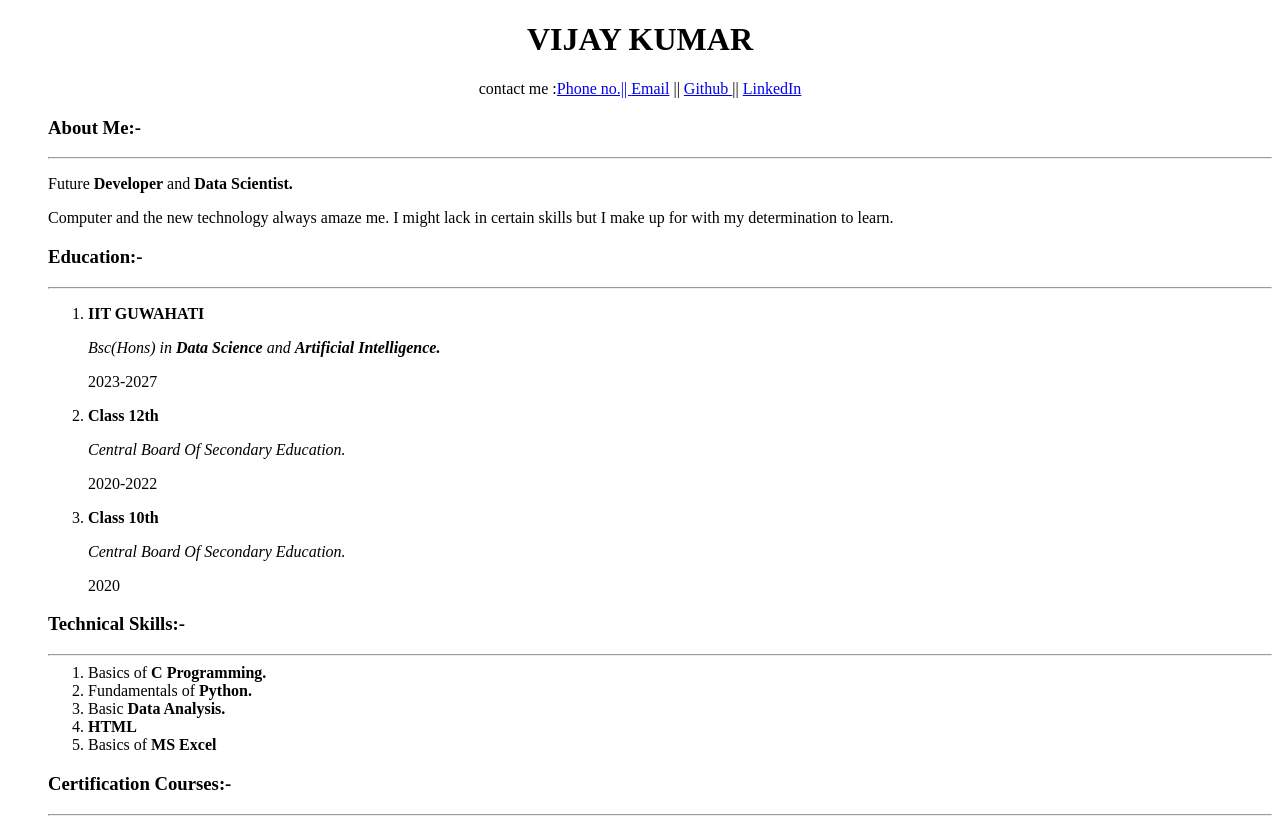
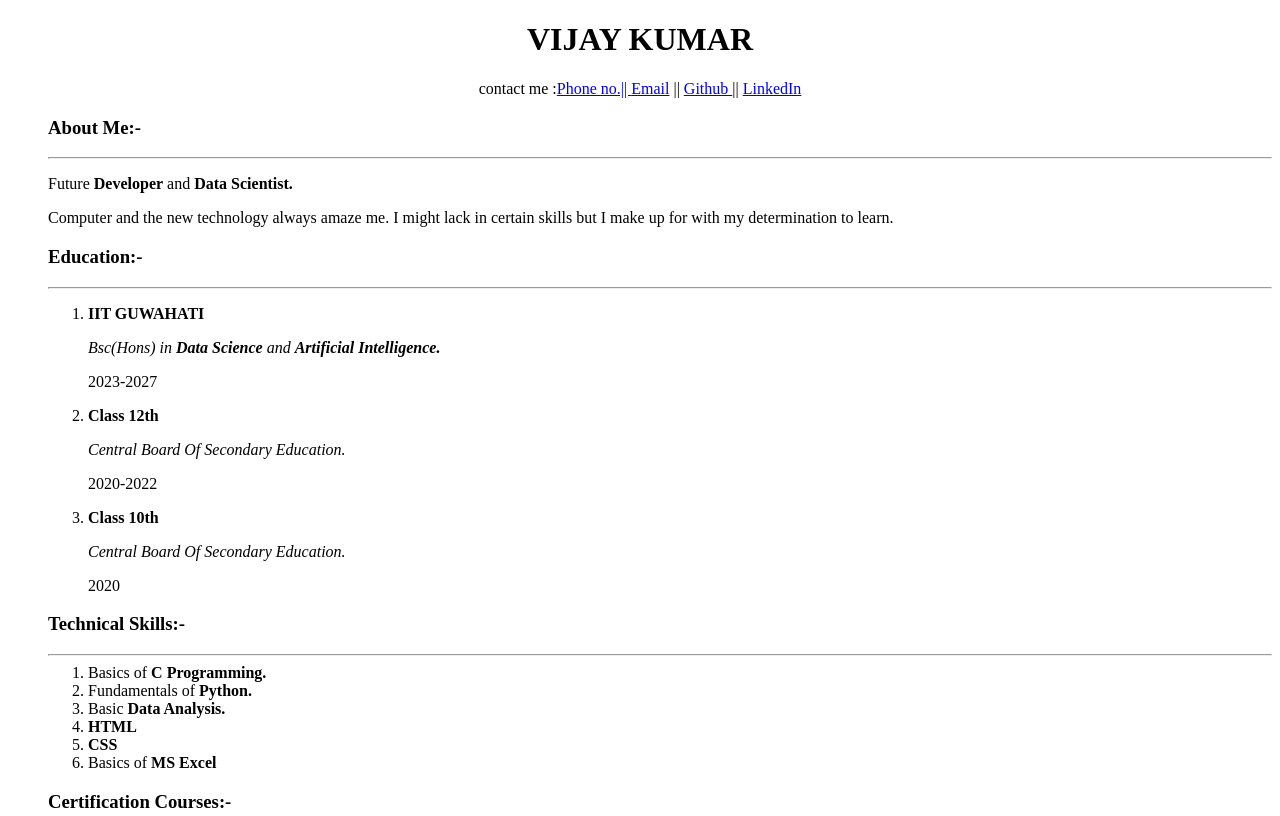
Before and after one commit to Vijay6923/Resume, a plain HTML site: page index.html in a window 1280 px wide. Shown: the top 816 px of the page. Drawn offline with Linux system fonts and the light colour scheme.

Commit message:
latest commit

```diff
--- a/index.html
+++ b/index.html
@@ -42,6 +42,7 @@
         <li>Fundamentals of <b>Python.</b></li>
         <li>Basic <b>Data Analysis.</b></li>
         <li><B>HTML</B></li>
+        <li><b>CSS</b></li>
         <li>Basics of <b>MS Excel</b></li>
 
     </ol>
```
